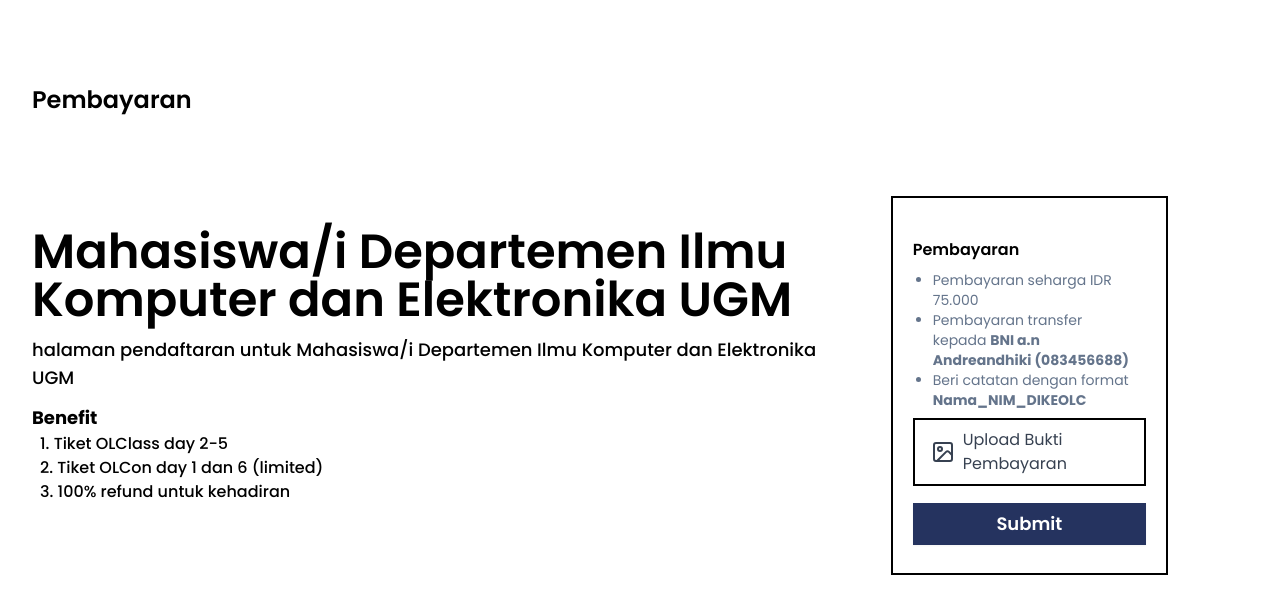
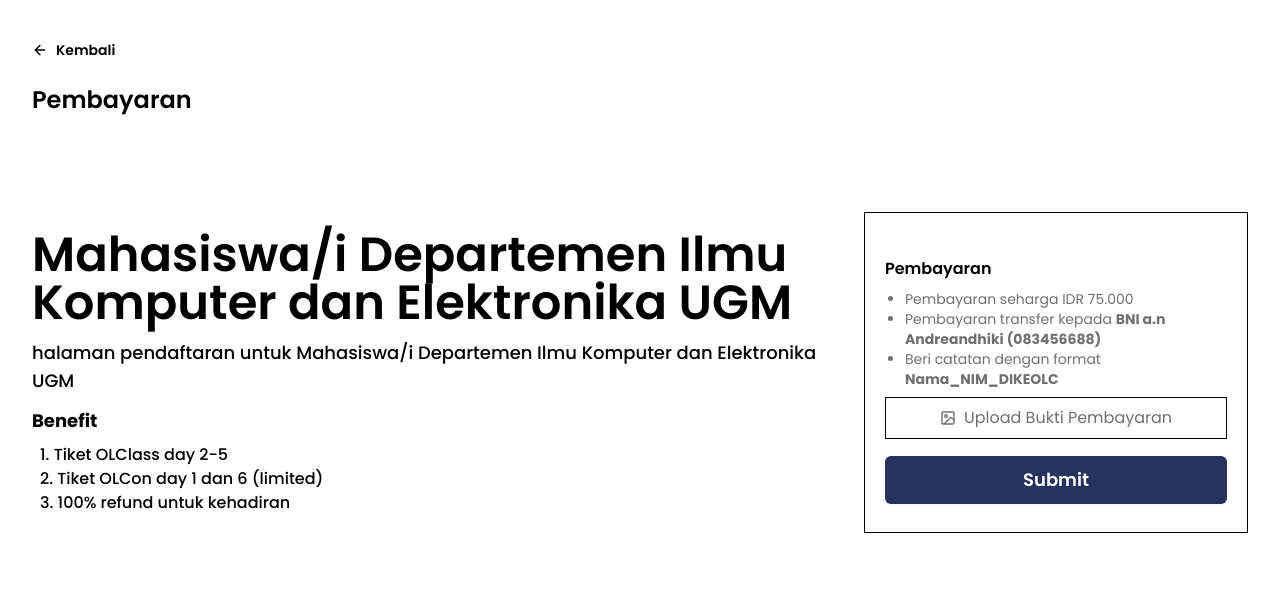
Before and after one commit to vityasyyy/olc_2024_dev, a Next.js app in the folder frontend/: page /payment in a window 1280 px wide. Shown: the top 614 px of the page. Built offline with nearby package versions, Linux system fonts and the light colour scheme.

Commit message:
feat: - pemecahan component di halaman payment - loading page i guess

```diff
--- a/frontend/app/class/[slug]/loading.jsx
+++ b/frontend/app/class/[slug]/loading.jsx
@@ -12,7 +12,6 @@ export default function Page() {
         <Skeleton className="my-8 h-9 w-1/3" />
 
         <div className="grid w-full grid-cols-1 gap-6 lg:grid-cols-4 lg:flex-row">
-          {/* {classDetail.map} */}
           {/* left side, speaker and image section */}
           <Skeleton className="h-full w-full rounded-xl" />
 
--- a/frontend/app/payment/page.jsx
+++ b/frontend/app/payment/page.jsx
@@ -1,81 +1,77 @@
-"use client"
+"use client";
 import BackButton from "@/components/global/BackButton";
 import ContainerLarge from "@/components/global/ContainerLarge";
+import Title from "@/components/payment/Title";
 import { Button } from "@/components/ui/button";
 import { useState } from "react";
 import { Image } from "lucide-react";
 
 const Payment = () => {
+  return (
+    <>
+      <ContainerLarge>
+        <BackButton black />
 
+
+        <h3 className="mb-8 mt-6 text-xl font-semibold md:text-2xl lg:mt-4">
+          Pembayaran
+        </h3>
+        <div className="flex flex-col gap-8 items-center md:flex-row md:justify-between md:mt-24">
+          {/* left/top */}
+          <Title isDike />
+
+          {/* bottom/right */}
+          <PaymentForm />
+        </div>
+      </ContainerLarge>
+    </>
+  );
+};
+
+export default Payment;
+
+const PaymentForm = () => {
   const [file, setFile] = useState(null);
   const handleFileUpload = (e) => setFile(e.target.files[0]);
   const handleSubmit = (e) => e.preventDefault();
 
-
   return (
-
-        <>
-            <ContainerLarge>
-                <BackButton />
-                <h3 className="mt-6 mb-8 text-xl font-semibold md:text-2xl lg:mt-4">Pembayaran</h3>
-                <div className=" flex flex-col gap-16 lg:flex-row lg:gap-8 lg:pr-20">
-                    <div className="flex flex-col gap-2 lg:mt-20  lg:max-w-[52rem] lg:max-h-72 " >
-                        <h1 className="text-2xl font-semibold md:text-4xl lg:text-5xl  ">Mahasiswa/i Departemen Ilmu Komputer dan Elektronika UGM</h1>
-                        <p className="my-1 text-lg font-medium">halaman pendaftaran untuk Mahasiswa/i Departemen Ilmu Komputer dan Elektronika UGM</p>
-                        <BenefitList />
+    <div className="flex w-full max-w-sm shrink-0 flex-col gap-px border-[1.5px] border-black px-[20px] py-[28px]">
+      <form onSubmit={handleSubmit} className="mb-3 md:mb-0 lg:py-4">
+        <h4 className="text-md hidden font-semibold sm:block">Pembayaran</h4>
+        <div className="mb-0 mt-2">
+          <ol className="text-custom-gray-dark mx-2 list-outside list-disc pl-3 text-sm">
+            <li>Pembayaran seharga IDR 75.000</li>
+            <li>
+              Pembayaran transfer kepada{" "}
+              <strong>BNI a.n Andreandhiki (083456688)</strong>
+            </li>
+            <li>
+              Beri catatan dengan format <strong>Nama_NIM_DIKEOLC</strong>
+            </li>
+          </ol>
         </div>
-
-                    <div className="flex justify-center items-center">
-                    <div className="mb-32 px-[20px] py-[28px] flex flex-col gap-px border-2 max-w-lg min-w-sm md:min-w-md lg:pt-6 lg:my-12 border-black">
-                        <form onSubmit={handleSubmit} className=" mb-3 md:mb-0 lg:py-4">
-                            <h4 className="hidden text-md font-semibold sm:block">Pembayaran</h4>
-                            <Info />
-                            <div className="mt-2 py-2 px-4 flex flex-row justify-center items-center border-2 border-black mb-5 md:mb-2 lg:mb-0 ">
-                                <label className="flex items-center text-md gap-2 text-gray-700 hover:cursor-pointer" htmlFor="file-upload">
-                                    <span className="block"><Image /></span>Upload Bukti Pembayaran
+        <div className="mb-5 mt-2 flex flex-row items-center justify-center border-[1.5px] border-black px-4 py-2 md:mb-2 lg:mb-0">
+          <label
+            className="text-md flex items-center gap-2 text-custom-gray-dark hover:cursor-pointer"
+            htmlFor="file-upload"
+          >
+            <span className="block">
+              <Image className="h-4 w-4" />
+            </span>
+            Upload Bukti Pembayaran
           </label>
           <input
             type="file"
             id="file-upload"
             onChange={handleFileUpload}
-                                    className="file:mr-4 file:py-2 file:border-0 file:text-sm file:bg-blue-50 hidden"
+            className="hidden file:mr-4 file:border-0 file:bg-blue-50 file:py-2 file:text-sm"
           />
         </div>
-
       </form>
-                        <Button className="rounded-none text-lg h-[42px]" variant="secondary">Submit</Button>
+      <Button className="py-6 text-lg" variant="secondary">
+        Submit
+      </Button>
     </div>
-                    </div>
-                </div>
-
-            </ContainerLarge>
-        </>
-    )
-}
-
-export default Payment;
-
-const BenefitList = () => {
-    return (
-        <div>
-            <p className="text-lg font-bold">Benefit</p>
-            <ol className="list-decimal list-inside mx-2 font-medium">
-                <li>Tiket OLClass day 2-5</li>
-                <li>Tiket OLCon day 1 dan 6 (limited)</li>
-                <li>100% refund untuk kehadiran</li>
-            </ol>
-        </div>
-    )
-}
-
-const Info = () => {
-    return (
-        <div className="mt-2 mb-0">
-            <ol className="pl-3 text-sm list-disc list-outside mx-2 text-slate-500">
-                <li>Pembayaran seharga IDR 75.000</li>
-                <li>Pembayaran transfer kepada <strong>BNI a.n Andreandhiki (083456688)</strong></li>
-                <li>Beri catatan dengan format <strong>Nama_NIM_DIKEOLC</strong></li>
-            </ol>
-        </div>
-    )
-}
+  );
+};
--- a/frontend/components/auth/register/RegisterForm.jsx
+++ b/frontend/components/auth/register/RegisterForm.jsx
@@ -19,9 +19,10 @@ const RegisterForm = ({ className, ...props }) => {
   const router = useRouter();
   const onSubmit = async (data) => {
     try {
+      // ambil data isDike dari form, convert ke boolean value
       const transformedData = {
         ...data,
-        isDike: data.isDike === "1" ? true : false, // Transform the isDike value
+        isDike: data.isDike === "1" ? true : false,
       };
       const response = await axios.post(
         `${process.env.NEXT_PUBLIC_API_URL}/auth/register`,
--- a/frontend/components/global/ContainerLarge.jsx
+++ b/frontend/components/global/ContainerLarge.jsx
@@ -10,19 +10,19 @@ const ContainerLarge = ({
 }) => {
   return (
     <div
-      className={`relative flex overflow-hidden justify-center py-8 ${parentClass}`}
+      className={`relative flex justify-center py-8 ${parentClass}`}
       {...props}
     >
       <div className={`mx-[min(5vw,32px)] w-full ${className}`}>{children}</div>
       {diamonds ? (
         <>
-          <div className="absolute left-0 right-0 top-8 h-16 w-2xl">
+          <div className="absolute overflow-hidden left-0 right-0 top-8 h-16 w-2xl">
             <div className="relative flex flex-row inset-0 z-10 h-6 w-full object-cover">
               <Image src={diamondsSrc} className="object-cover" alt="diamonds" />
               <Image src={diamondsSrc} className="object-cover" alt="diamonds" />
             </div>
           </div>
-          <div className="absolute bottom-1 left-0 right-0 h-16 w-2xl">
+          <div className="absolute overflow-hidden bottom-1 left-0 right-0 h-16 w-2xl">
             <div className="relative flex flex-row inset-0 h-6 w-full object-cover bg-repeat-x">
               <Image src={diamondsSrc} className="object-cover" alt="diamonds" />
               <Image src={diamondsSrc} className="object-cover" alt="diamonds" />
--- a/frontend/components/home/Hero.jsx
+++ b/frontend/components/home/Hero.jsx
@@ -1,7 +1,7 @@
 import ContainerLarge from "../global/ContainerLarge";
 import { Button } from "../ui/button";
 import Image from "next/image";
-import { Menu } from "lucide-react";
+import Link from "next/link";
 
 export default function Hero() {
   return (
@@ -27,9 +27,11 @@ export default function Hero() {
           <p className="text-center font-semibold sm:text-nowrap">
             Gabung dengan OLClass sekarang
           </p>
+          <Link href="/auth/login">
           <Button className="w-full font-medium sm:w-fit">
             Daftar OLClass
           </Button>
+          </Link>
         </div>
 
         {/* circle for background */}
--- /dev/null
+++ b/frontend/components/payment/Title.jsx
@@ -0,0 +1,41 @@
+export default function Title({ isDike }) {
+  if (isDike)
+    return (
+      <>
+        <div className="flex flex-col gap-2 lg:max-h-72 lg:max-w-[52rem]">
+          <h1 className="text-2xl font-semibold md:text-4xl lg:text-5xl">
+            Mahasiswa/i Departemen Ilmu Komputer dan Elektronika UGM
+          </h1>
+          <p className="my-1 text-lg font-medium">
+            halaman pendaftaran untuk Mahasiswa/i Departemen Ilmu Komputer dan
+            Elektronika UGM
+          </p>
+          <p className="text-lg font-bold">Benefit</p>
+          <ol className="mx-2 list-inside list-decimal font-medium">
+            <li>Tiket OLClass day 2-5</li>
+            <li>Tiket OLCon day 1 dan 6 (limited)</li>
+            <li>100% refund untuk kehadiran</li>
+          </ol>
+        </div>
+      </>
+    );
+  else
+    return (
+      <>
+        <div className="flex flex-col gap-2 lg:mt-20 lg:max-h-72 lg:max-w-[52rem]">
+          <h1 className="text-2xl leading-loose font-semibold md:text-4xl lg:text-5xl">
+            Pendaftar Umum
+          </h1>
+          <p className="my-1 text-lg font-medium">
+            halaman pendaftaran untuk Mahasiswa/i non DIKE UGM, dan untuk umum
+          </p>
+          <p className="text-lg font-bold">Benefit</p>
+          <ol className="mx-2 list-decimal font-medium">
+            <li>Tiket OLClass day 2-5</li>
+            <li>Tiket OLCon day 1 dan 6 (limited)</li>
+            <li>75% refund untuk kehadiran</li>
+          </ol>
+        </div>
+      </>
+    );
+}
--- a/frontend/tailwind.config.js
+++ b/frontend/tailwind.config.js
@@ -25,6 +25,7 @@ module.exports = {
         custom: {
           gray: {
             DEFAULT: "#9FA0AF",
+            dark: "#707070",
             light: "#E9E6DD",
           },
           brown: {
```
Also changed, not shown: frontend/app/class/[slug]/page.jsx (+18 -15 lines), frontend/app/class/page.jsx (+9 -5 lines), frontend/components/home/AboutOLC.jsx (+8 -11 lines). Lines whose indentation alone changed are shown as unchanged.
